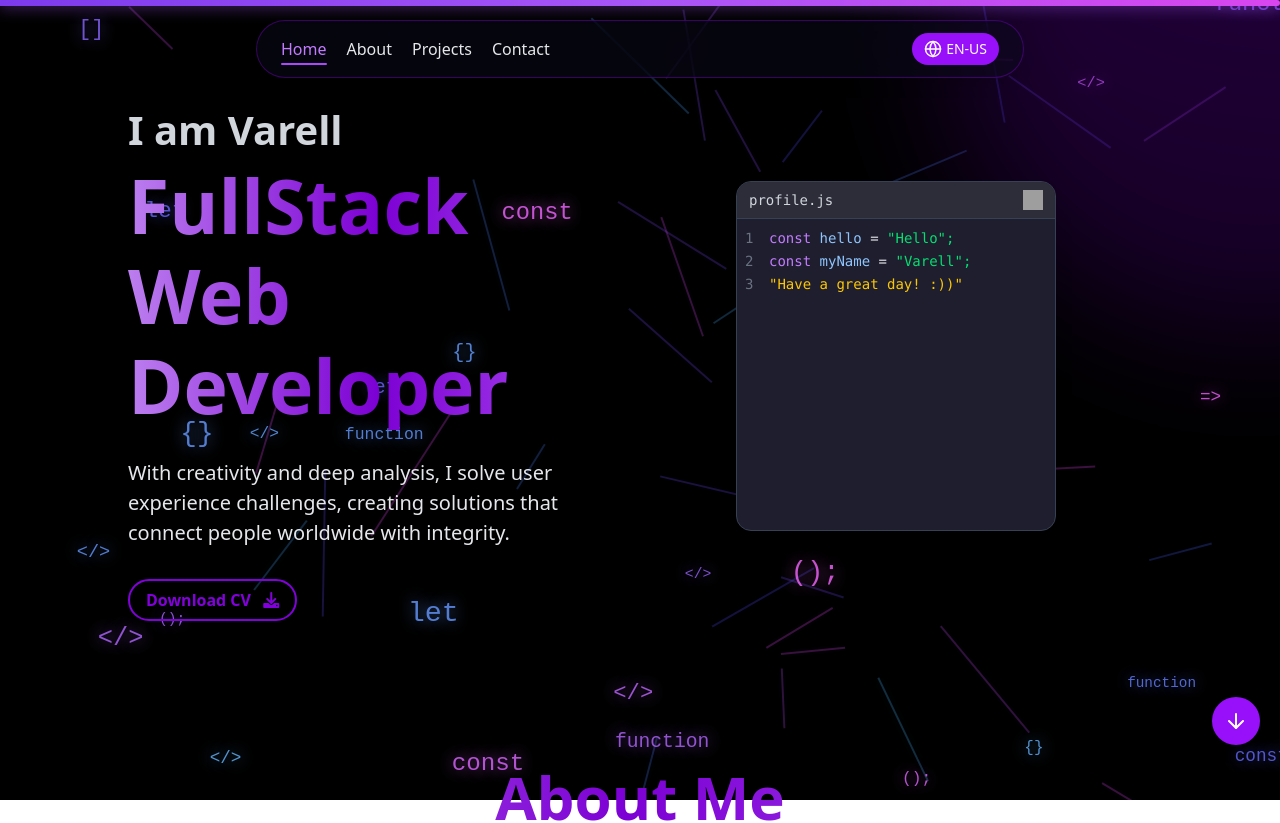
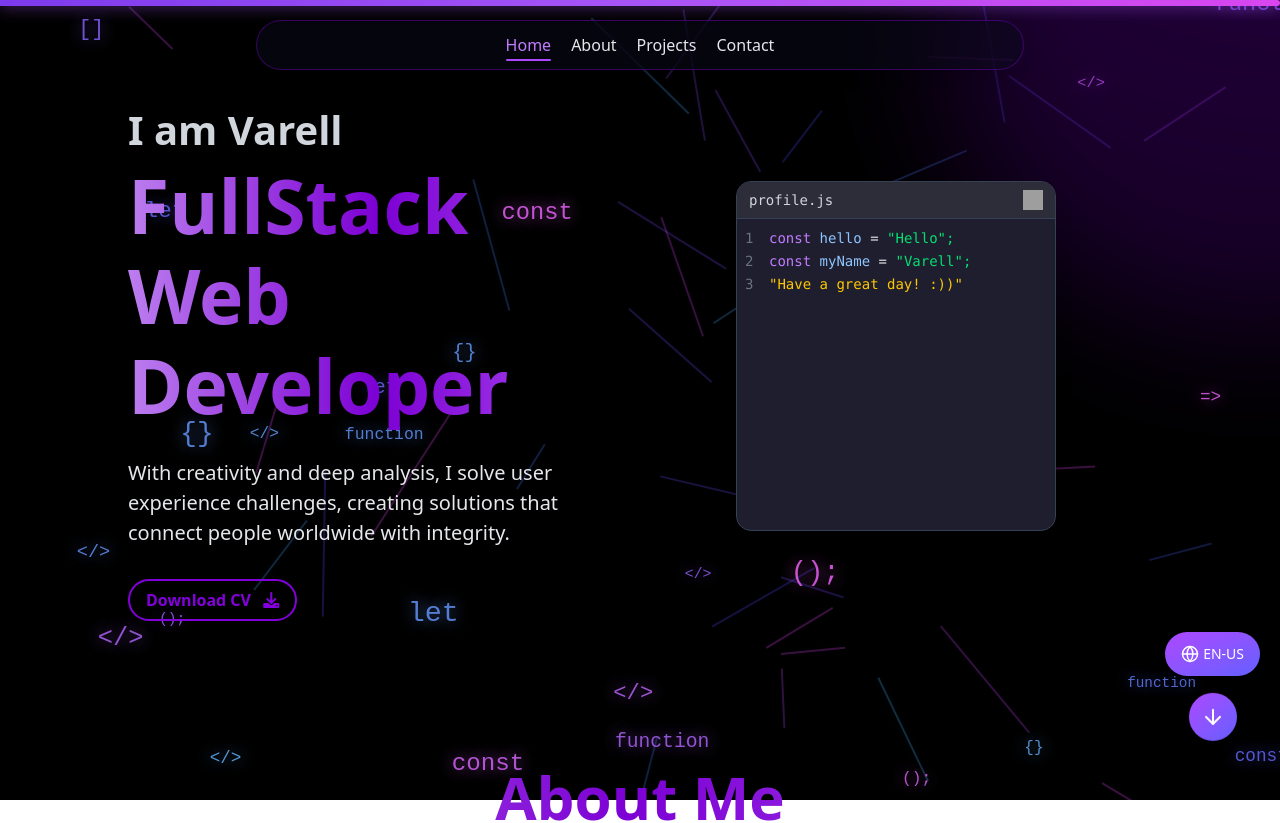
Before and after one commit to varells14/portofolio-varell, a React (Vite) app: page / in a window 1280 px wide. Shown: the top 823 px of the page. Built offline with nearby package versions, Linux system fonts and the light colour scheme; grey boxes are pictures that could not be loaded.

Commit message:
update Modern Last4

```diff
--- a/src/assets/components/ui/FloatingNavbar.jsx
+++ b/src/assets/components/ui/FloatingNavbar.jsx
@@ -2,8 +2,6 @@
 
 import React, { useState, useEffect } from 'react';
 import { motion, useAnimation } from 'framer-motion';
-import { useTranslation } from 'react-i18next';
-import { FiGlobe } from 'react-icons/fi';
 
 const navLinks = [
   { id: 'home', label: 'Home' },
@@ -13,10 +11,6 @@ const navLinks = [
 ];
 
 const FloatingNavbar = () => {
-  const [isLangDropdownOpen, setIsLangDropdownOpen] = useState(false);
-  const { i18n } = useTranslation();
-  const currentLang = i18n.language;
-
   const controls = useAnimation();
   const [lastScrollY, setLastScrollY] = useState(0);
   const [isVisible, setIsVisible] = useState(true);
@@ -56,11 +50,6 @@ const FloatingNavbar = () => {
     return () => window.removeEventListener('scroll', handleScroll);
   }, [lastScrollY, isVisible, controls]);
 
-  const changeLanguage = (lang) => {
-    i18n.changeLanguage(lang);
-    setIsLangDropdownOpen(false);
-  };
-
   return (
     <motion.nav
       initial={{ y: 0, opacity: 1 }}
@@ -70,7 +59,7 @@ const FloatingNavbar = () => {
                  w-[92%] max-w-3xl mx-auto
                  bg-[#0a0a1a]/50 backdrop-blur-xl
                  border border-purple-700/40 shadow-lg
-                 rounded-full px-6 py-3 flex items-center justify-between"
+                 rounded-full px-6 py-3 flex items-center justify-center"
     >
       <ul className="flex flex-row flex-wrap gap-5 text-gray-200 font-medium text-sm md:text-base">
         {navLinks.map((link) => (
@@ -94,47 +83,6 @@ const FloatingNavbar = () => {
           </li>
         ))}
       </ul>
-
-      {/* Dropdown Language */}
-      <div className="relative">
-        <button
-          onClick={() => setIsLangDropdownOpen(!isLangDropdownOpen)}
-          className="flex items-center gap-1 text-sm px-3 py-1.5 rounded-full
-                     bg-purple-600 hover:bg-purple-700 text-white transition"
-        >
-          <FiGlobe className="text-lg" />
-          {currentLang.toUpperCase()}
-        </button>
-        {isLangDropdownOpen && (
-          <motion.ul
-            initial={{ opacity: 0, y: -10 }}
-            animate={{ opacity: 1, y: 0 }}
-            exit={{ opacity: 0, y: -10 }}
-            className="absolute right-0 mt-2 w-32 bg-[#1B002F] border border-purple-600 rounded-lg shadow-xl overflow-hidden z-50"
-          >
-            <li>
-              <button
-                onClick={() => changeLanguage('id')}
-                className={`w-full text-left px-4 py-2 text-sm hover:bg-purple-700 ${
-                  currentLang === 'id' ? 'bg-purple-600 text-white' : 'text-gray-300'
-                }`}
-              >
-                Indonesia
-              </button>
-            </li>
-            <li>
-              <button
-                onClick={() => changeLanguage('en')}
-                className={`w-full text-left px-4 py-2 text-sm hover:bg-purple-700 ${
-                  currentLang === 'en' ? 'bg-purple-600 text-white' : 'text-gray-300'
-                }`}
-              >
-                English
-              </button>
-            </li>
-          </motion.ul>
-        )}
-      </div>
     </motion.nav>
   );
 };
--- a/src/assets/components/ui/ScrollIndicator.jsx
+++ b/src/assets/components/ui/ScrollIndicator.jsx
@@ -2,7 +2,8 @@
 
 import { useState, useEffect } from 'react';
 import { motion } from 'framer-motion';
-import { FiArrowDown, FiArrowUp } from 'react-icons/fi';
+import { FiArrowDown, FiArrowUp, FiGlobe, FiCheck } from 'react-icons/fi';
+import { useTranslation } from 'react-i18next';
 
 const sections = [
   { id: 'home', label: 'Home' },
@@ -14,6 +15,15 @@ const sections = [
 
 const ScrollIndicator = () => {
   const [activeIndex, setActiveIndex] = useState(0);
+  const [isLangDropdownOpen, setIsLangDropdownOpen] = useState(false);
+  const { i18n } = useTranslation();
+  const currentLang = i18n.language;
+
+  useEffect(() => {
+  if (!localStorage.getItem('i18nextLng')) {
+    i18n.changeLanguage('en');
+  }
+}, [i18n]);
 
   useEffect(() => {
     const handleScroll = () => {
@@ -31,7 +41,7 @@ const ScrollIndicator = () => {
     };
 
     window.addEventListener('scroll', handleScroll);
-    handleScroll(); // panggil sekali biar langsung sinkron
+    handleScroll();
     return () => window.removeEventListener('scroll', handleScroll);
   }, []);
 
@@ -46,29 +56,81 @@ const ScrollIndicator = () => {
     if (activeIndex < sections.length - 1) {
       scrollToSection(activeIndex + 1);
     } else {
-      // kalau sudah di contact -> balik ke home
       scrollToSection(0);
     }
   };
 
+  const changeLanguage = (lang) => {
+    i18n.changeLanguage(lang);
+    setIsLangDropdownOpen(false);
+  };
+
   return (
-    <div className="fixed right-5 bottom-10 md:bottom-16 z-50">
+    <div className="fixed right-5 bottom-10 md:bottom-16 z-50 flex flex-col items-center gap-3">
+      {/* Modern Language Dropdown */}
+      <div className="relative">
+        <motion.button
+          onClick={() => setIsLangDropdownOpen(!isLangDropdownOpen)}
+          whileHover={{ scale: 1.1 }}
+          whileTap={{ scale: 0.95 }}
+          className="flex items-center justify-center gap-1 text-sm px-4 py-3 rounded-full bg-gradient-to-br from-purple-500 to-indigo-500 text-white shadow-lg hover:shadow-xl transition-all"
+        >
+          <FiGlobe className="text-lg" />
+          {currentLang.toUpperCase()}
+        </motion.button>
+
+        {isLangDropdownOpen && (
+          <motion.ul
+            initial={{ opacity: 0, y: -10 }}
+            animate={{ opacity: 1, y: 0 }}
+            exit={{ opacity: 0, y: -10 }}
+            className="absolute bottom-full mb-3 w-36 bg-[#1B002F]/95 border border-purple-600 rounded-lg shadow-2xl overflow-hidden z-50 backdrop-blur-sm"
+          >
+            <li>
+              <button
+                onClick={() => changeLanguage('en')}
+                className={`w-full flex items-center justify-between px-4 py-2 text-sm hover:bg-purple-700 transition ${
+                  currentLang === 'en' ? 'bg-purple-600 text-white' : 'text-gray-300'
+                }`}
+              >
+                English
+                {currentLang === 'en' && <FiCheck className="text-white" />}
+              </button>
+            </li>
+            <li>
+              <button
+                onClick={() => changeLanguage('id')}
+                className={`w-full flex items-center justify-between px-4 py-2 text-sm hover:bg-purple-700 transition ${
+                  currentLang === 'id' ? 'bg-purple-600 text-white' : 'text-gray-300'
+                }`}
+              >
+                Indonesia
+                {currentLang === 'id' && <FiCheck className="text-white" />}
+              </button>
+            </li>
+          </motion.ul>
+        )}
+      </div>
+
+      {/* Scroll Arrow */}
       {activeIndex < sections.length - 1 ? (
         <motion.button
           onClick={handleClick}
           animate={{ y: [0, 10, 0] }}
           transition={{ repeat: Infinity, duration: 1.2 }}
-          className="bg-purple-600 text-white p-3 rounded-full shadow-lg cursor-pointer"
+          className="bg-gradient-to-br from-purple-500 to-indigo-500 text-white p-3 rounded-full shadow-lg cursor-pointer hover:shadow-xl transition-all"
         >
           <FiArrowDown size={24} />
         </motion.button>
       ) : (
-        <button
+        <motion.button
           onClick={handleClick}
-          className="bg-purple-600 hover:bg-purple-700 text-white p-3 rounded-full shadow-lg transition"
+          whileHover={{ scale: 1.1 }}
+          whileTap={{ scale: 0.95 }}
+          className="bg-gradient-to-br from-purple-500 to-indigo-500 text-white p-3 rounded-full shadow-lg hover:shadow-xl transition-all"
         >
           <FiArrowUp size={24} />
-        </button>
+        </motion.button>
       )}
     </div>
   );
```
